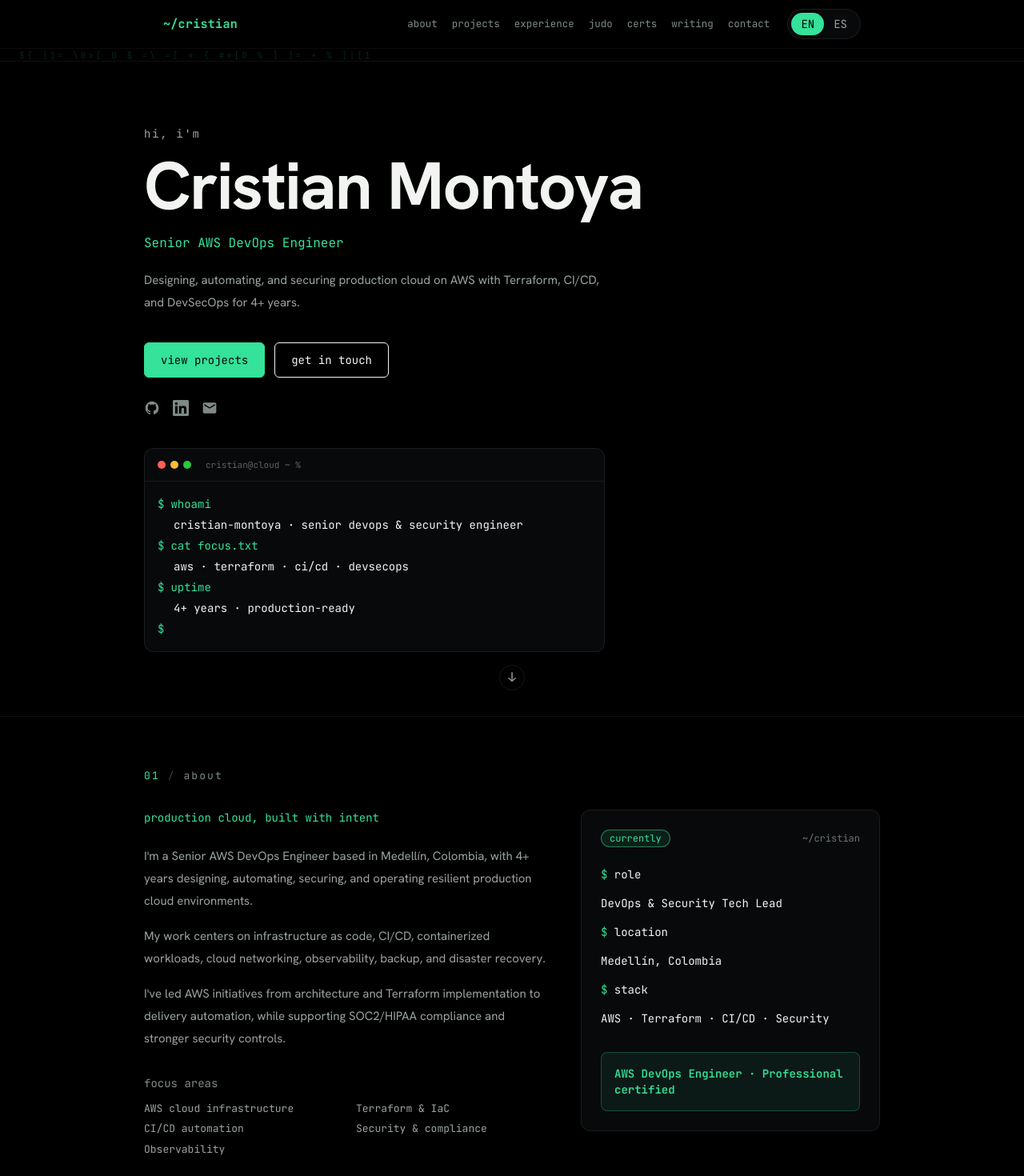
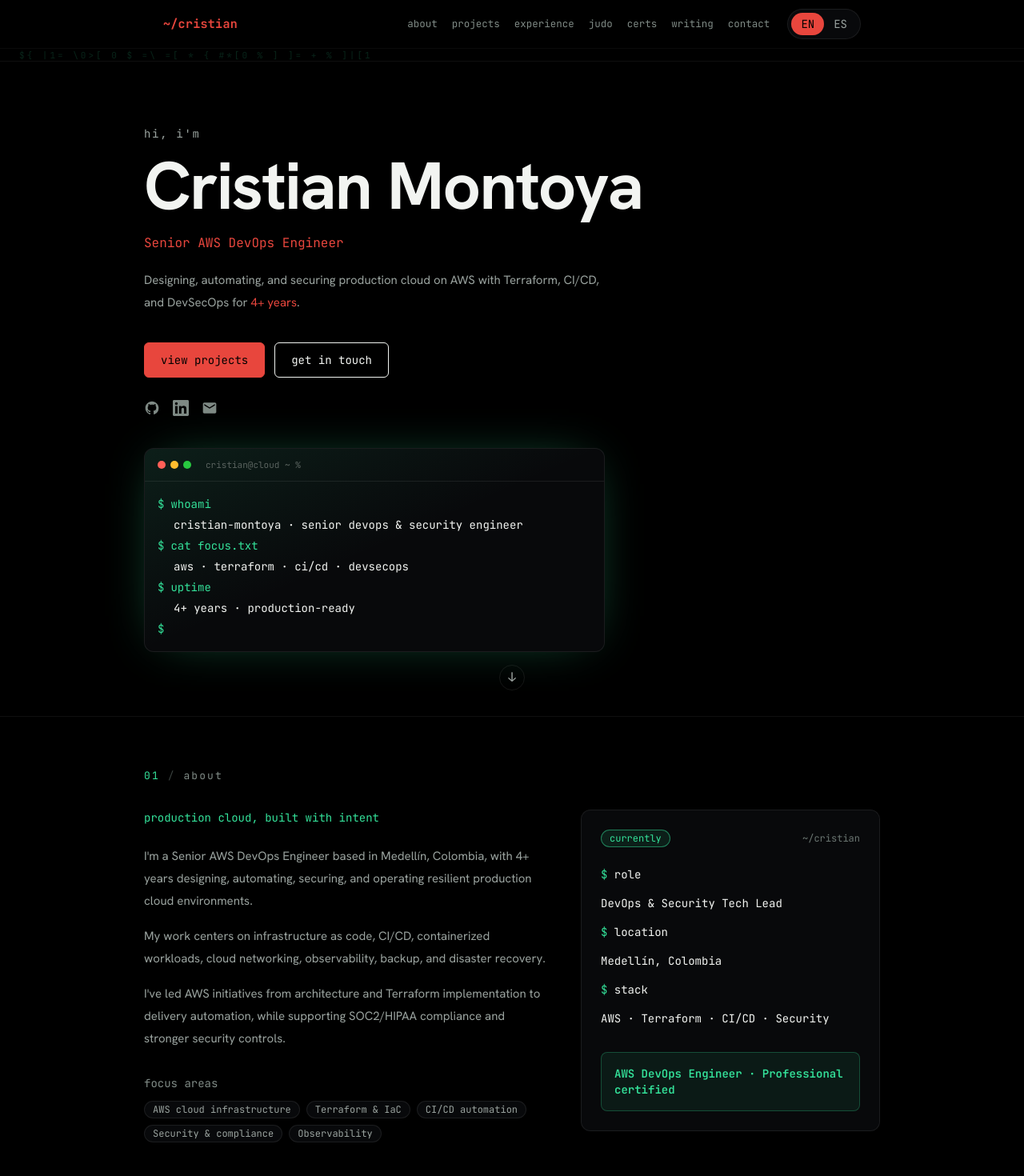
Before and after one commit to cr-montoya/portfolio, a React (Vite) app: page / in a window 1280 px wide. Shown: the top 1470 px of the page at 80% size. Built offline with nearby package versions, Linux system fonts and the light colour scheme.

Commit message:
feat(design): shift accent to red with new favicon and focus pills

```diff
--- a/src/components/LanguageToggle.tsx
+++ b/src/components/LanguageToggle.tsx
@@ -31,7 +31,7 @@ export function LanguageToggle({
             className={[
               'rounded-full px-3 py-1 font-mono text-sm transition-colors',
               isActive
-                ? 'bg-accent-green text-background'
+                ? 'bg-accent-red text-background'
                 : 'text-text-muted hover:bg-surface-hover hover:text-text-primary',
             ].join(' ')}
             key={option.code}
--- a/src/components/Navbar.tsx
+++ b/src/components/Navbar.tsx
@@ -40,7 +40,7 @@ export function Navbar({ links, brandLabel, languageToggle }: NavbarProps) {
     <header className="sticky top-0 z-50 border-b border-[rgba(255,255,255,0.06)] bg-[rgba(0,0,0,0.74)] backdrop-blur-[11px]">
       <nav className="mx-auto flex h-[60px] max-w-[920px] items-center justify-between gap-4 px-6">
         <a
-          className="font-mono text-[15px] font-bold tracking-[0.02em] text-accent-green no-underline"
+          className="font-mono text-[15px] font-bold tracking-[0.02em] text-accent-red no-underline"
           href="#top"
         >
           {brandLabel}
--- a/src/components/ui/Button.tsx
+++ b/src/components/ui/Button.tsx
@@ -12,9 +12,10 @@ export interface ButtonProps {
 }
 
 const buttonVariants: Record<ButtonVariant, string> = {
-  primary: 'border-accent-green bg-accent-green text-background hover:shadow-glow-green',
+  primary:
+    'border-accent-red bg-accent-red text-background hover:bg-accent-red-bright hover:shadow-glow-red',
   secondary:
-    'border-border-strong bg-transparent text-text-primary hover:border-accent-cyan hover:text-accent-cyan',
+    'border-border-strong bg-transparent text-text-primary hover:border-accent-red hover:text-accent-red',
 }
 
 export function Button({
--- a/src/i18n/en.ts
+++ b/src/i18n/en.ts
@@ -17,7 +17,7 @@ export const en = {
     title: 'Cristian Montoya',
     subtitle: 'Senior AWS DevOps Engineer',
     description:
-      'Designing, automating, and securing production cloud on AWS with Terraform, CI/CD, and DevSecOps for 4+ years.',
+      'Designing, automating, and securing production cloud on AWS with Terraform, CI/CD, and DevSecOps for [[4+ years]].',
     terminal: {
       whoamiCommand: 'whoami',
       whoamiResult: 'cristian-montoya · senior devops & security engineer',
--- a/src/i18n/es.ts
+++ b/src/i18n/es.ts
@@ -17,7 +17,7 @@ export const es = {
     title: 'Cristian Montoya',
     subtitle: 'Ingeniero Senior AWS DevOps',
     description:
-      'Diseño, automatizo y aseguro nube en producción sobre AWS con Terraform, CI/CD y DevSecOps desde hace 4+ años.',
+      'Diseño, automatizo y aseguro nube en producción sobre AWS con Terraform, CI/CD y DevSecOps desde hace [[4+ años]].',
     terminal: {
       whoamiCommand: 'whoami',
       whoamiResult: 'cristian-montoya · ingeniero devops & seguridad senior',
--- a/src/i18n/types.ts
+++ b/src/i18n/types.ts
@@ -16,6 +16,7 @@ export interface Translations {
     eyebrow: string
     title: string
     subtitle: string
+    // Text wrapped in [[ ]] renders as a red brand-accent highlight (parsed in Hero). Keep the markers when translating.
     description: string
     terminal: {
       whoamiCommand: string
--- a/src/index.css
+++ b/src/index.css
@@ -6,6 +6,8 @@
   --color-surface: #08090b;
   --color-accent-green: #34e29a;
   --color-accent-green-bright: #4dffa6;
+  --color-accent-red: #e8463d;
+  --color-accent-red-bright: #ff5a4d;
   --color-text-primary: #f2f4f1;
   --color-text-secondary: #e7e9e6;
   --color-text-muted: #9aa39f;
@@ -17,6 +19,7 @@
 
   /* Shadows */
   --shadow-glow-green: 0 0 12px rgba(52 226 154 / 0.45);
+  --shadow-glow-red: 0 0 12px rgba(232 70 61 / 0.45);
 
   /* Fonts */
   --font-mono: 'JetBrains Mono', ui-monospace, monospace;
--- a/src/sections/About.tsx
+++ b/src/sections/About.tsx
@@ -21,11 +21,9 @@ export function About() {
 
           <div className="mt-8">
             <p className="mb-3 font-mono text-sm text-text-subtle">{t.about.focusTitle}</p>
-            <div className="grid grid-cols-2 gap-x-6 gap-y-1.5">
+            <div className="flex flex-wrap gap-2">
               {aboutFocusAreas.map((focusArea) => (
-                <span className="font-mono text-[13px] text-text-muted" key={focusArea.id}>
-                  {t.about.focus[focusArea.labelKey]}
-                </span>
+                <Badge key={focusArea.id}>{t.about.focus[focusArea.labelKey]}</Badge>
               ))}
             </div>
           </div>
--- a/src/sections/Hero.tsx
+++ b/src/sections/Hero.tsx
@@ -58,6 +58,19 @@ function useTerminalTyper(segs: readonly TermLine[]) {
   return state
 }
 
+// Renders a string with [[...]] segments emphasized in the red brand accent.
+function renderHighlighted(text: string) {
+  return text.split(/\[\[(.+?)\]\]/).map((part, i) =>
+    i % 2 === 1 ? (
+      <span className="text-accent-red" key={i}>
+        {part}
+      </span>
+    ) : (
+      part
+    ),
+  )
+}
+
 export function Hero() {
   const { t } = useTranslation()
 
@@ -82,8 +95,10 @@ export function Hero() {
         <h1 className="font-sans text-[clamp(2.6rem,8vw,5.2rem)] font-bold leading-[1.04] tracking-[-0.02em] text-text-primary">
           {t.hero.title}
         </h1>
-        <p className="mt-4 font-mono text-base text-accent-green">{t.hero.subtitle}</p>
-        <p className="mt-5 max-w-xl text-[15px] leading-7 text-text-muted">{t.hero.description}</p>
+        <p className="mt-4 font-mono text-base text-accent-red">{t.hero.subtitle}</p>
+        <p className="mt-5 max-w-xl text-[15px] leading-7 text-text-muted">
+          {renderHighlighted(t.hero.description)}
+        </p>
 
         <div className="mt-9 flex flex-wrap gap-3">
           {heroActions.map((action) => (
@@ -112,7 +127,13 @@ export function Hero() {
         </div>
 
         {/* Terminal card — below the hero copy */}
-        <div className="mt-10 max-w-xl rounded-xl border border-border bg-surface">
+        <div className="relative mt-10 max-w-xl overflow-hidden rounded-xl border border-border bg-surface shadow-[0_0_60px_-24px_rgba(52,226,154,0.5)]">
+          {/* green terminal glow */}
+          <div
+            aria-hidden="true"
+            className="pointer-events-none absolute inset-0 bg-gradient-to-br from-accent-green/[0.10] via-transparent to-transparent"
+          />
+          <div className="relative">
             {/* title bar */}
             <div className="flex items-center gap-1.5 border-b border-border px-4 py-3">
               <span aria-hidden="true" className="size-2.5 rounded-full bg-[#ff5f57]" />
@@ -160,6 +181,7 @@ export function Hero() {
             </div>
           </div>
         </div>
+      </div>
 
       <a
         aria-label={t.hero.scrollIndicator}
```
Also changed, not shown: public/favicon.svg. Lines whose indentation alone changed are shown as unchanged.
